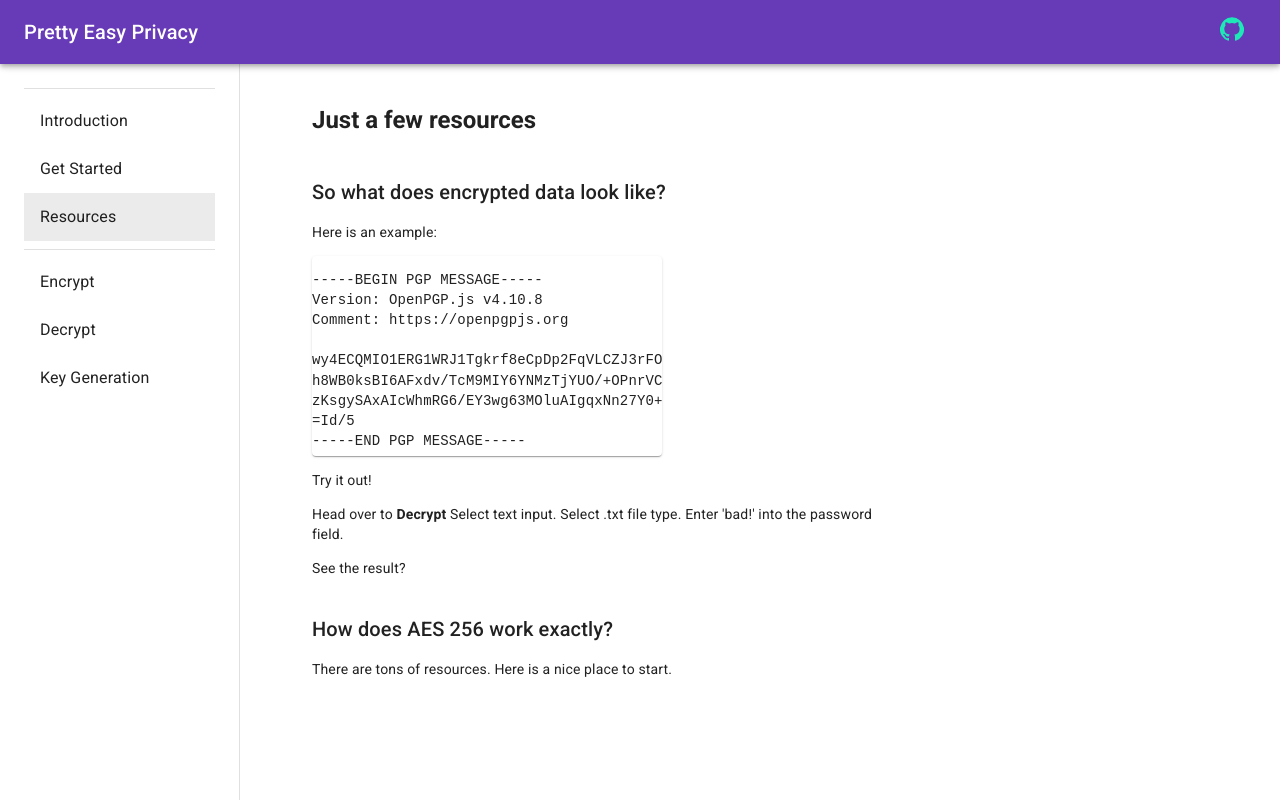
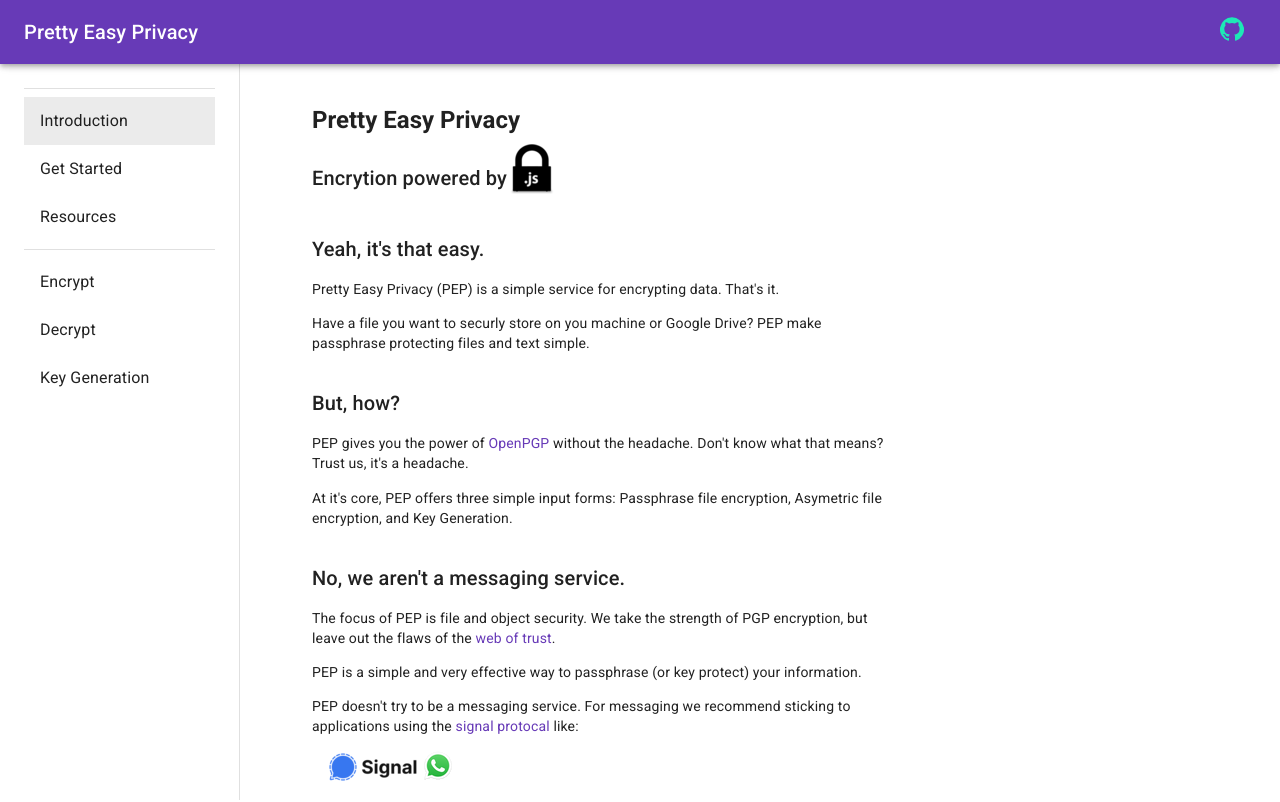
Before and after one commit to smhaley/pretty_easy_privacy, a React (Create React App) app: page / in a window 1280 px wide. Shown: the top 802 px of the page. Built offline with nearby package versions, Linux system fonts and the light colour scheme.

Commit message:
updates to result formats. Updates to text

```diff
--- a/src/App.js
+++ b/src/App.js
@@ -93,7 +93,7 @@ function App(props) {
   const classes = useStyles();
   const theme = useTheme();
   const [mobileOpen, setMobileOpen] = React.useState(false);
-  const [menuState, setMenuState] = useState(3);
+  const [menuState, setMenuState] = useState(1);
 
   let state;
   if (menuState === 1) {
```
